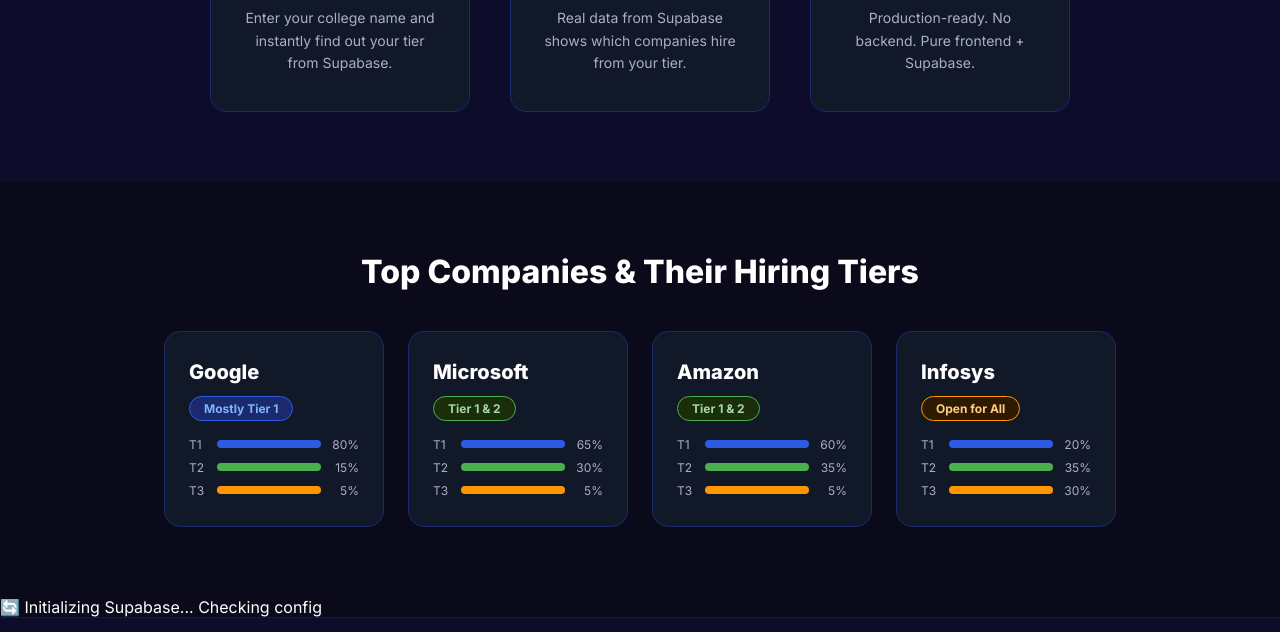
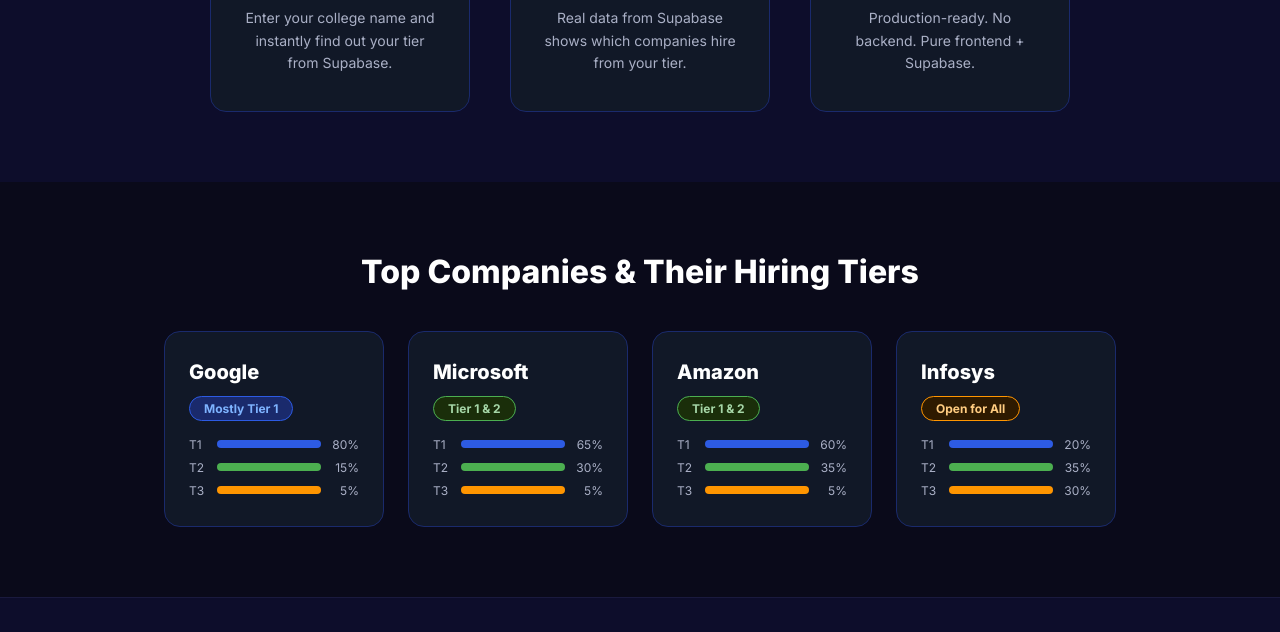
Before and after one commit to muzrohitranjan/TierCheck, a plain HTML site: page index.html in a window 1280 px wide. Shown: the part 925-1557 px from the top of the page. Drawn offline with Linux system fonts and the light colour scheme.

Commit message:
Remove stuck 'Initializing Supabase' div. Clean production UI.

```diff
--- a/index.html
+++ b/index.html
@@ -110,9 +110,7 @@
   </section>
 
   <!-- SUPABASE STATUS -->
-  <div class="supabase-status" id="supabaseStatus">
-    <p>🔄 Initializing Supabase... <span id="statusText">Checking config</span></p>
-  </div>
+<!-- Supabase Status removed - no loading states -->
 
   <!-- FOOTER -->
   <footer class="footer">
@@ -123,8 +121,9 @@
 
   <!-- Supabase Migration Stack (loads automatically) -->
   <script src="supabase-config.js"></script>
-<script src="data-api.js"></script>
+  <script src="data-api.js"></script>
   <script src="data.js"></script>
   <script src="app.js"></script>
+
 </body>
 </html>
```
